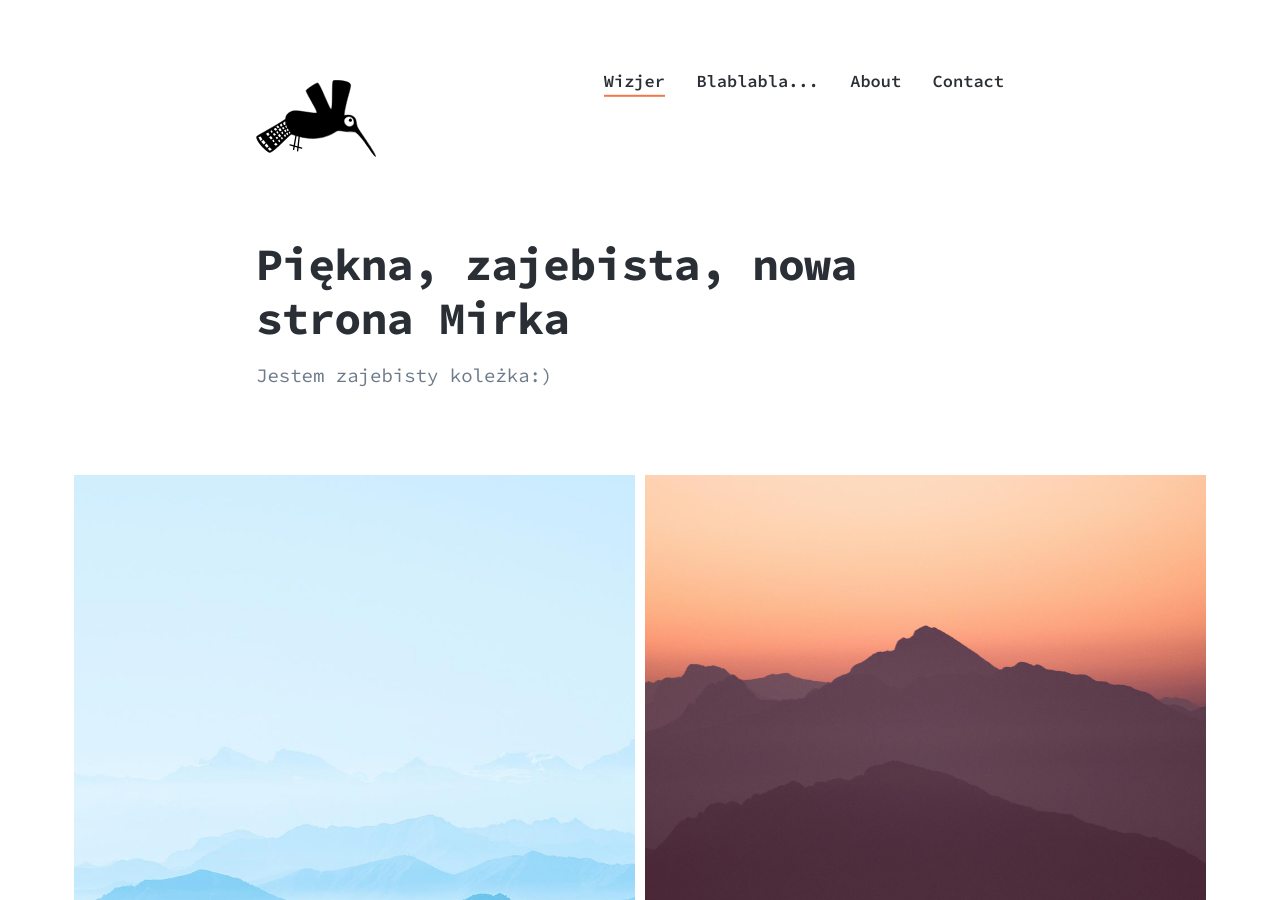
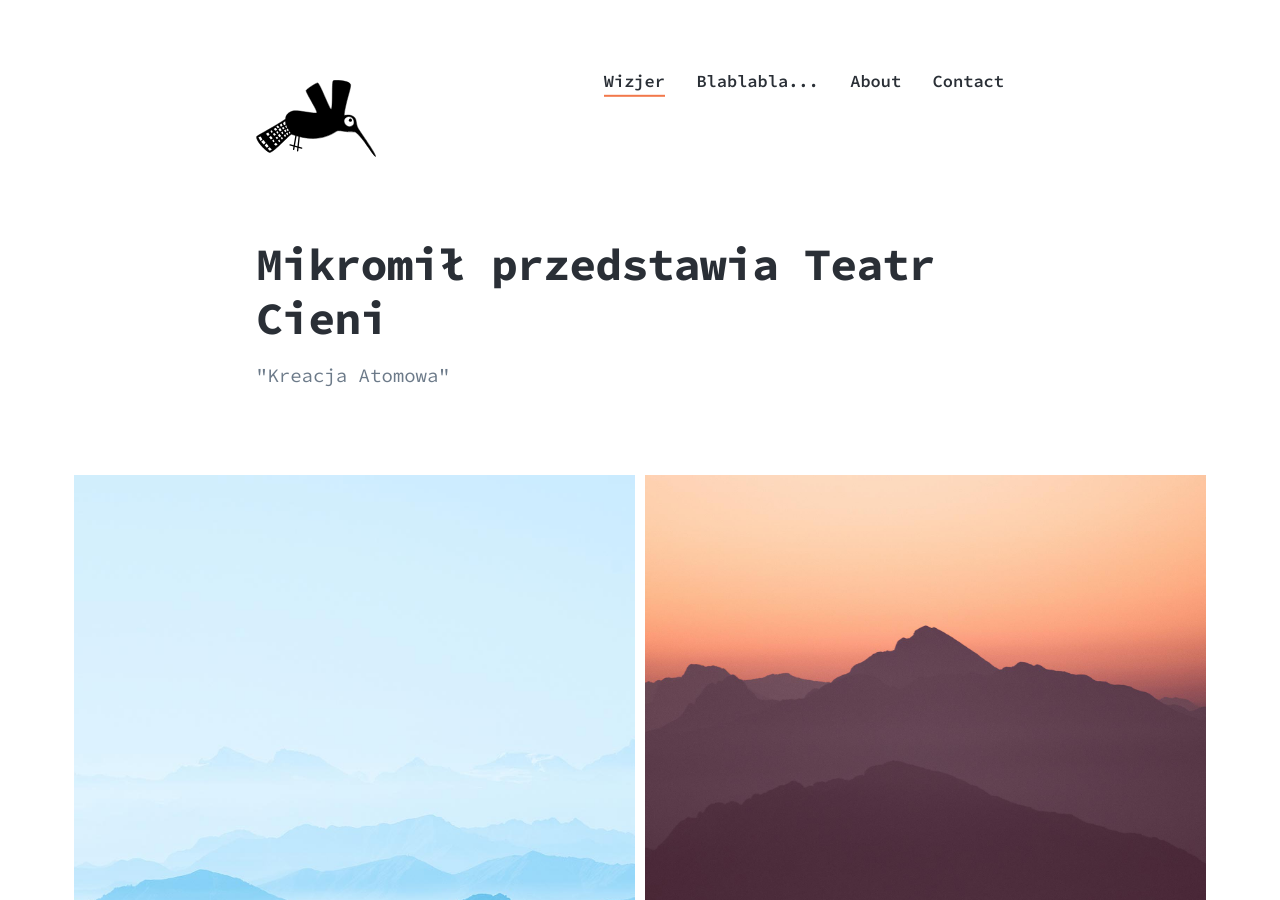
Before and after one commit to Mikromil/emka, a Jekyll site: the page built from index.html, in a window 1280 px wide and 900 px high. Built offline with Jekyll 4.4.1, drawn with Linux system fonts in a browser that asks for light colours; nearby versions of some CDN libraries.

Commit message:
Update index.html

```diff
--- a/index.html
+++ b/index.html
@@ -1,7 +1,7 @@
 ---
 layout: default
-title: Mikromił|metaloplastyka
-description: Teatr Cieni - Mikromił Przedztawia.
+title: Metaloplastyka
+description: Teatr Cieni - Mikromił Przedstawia.
 featured_image: /images/social.jpg
 ---
 
@@ -9,8 +9,8 @@ featured_image: /images/social.jpg
 
 	<div class="wrap">
 
-		<h1>Piękna, zajebista, nowa strona Mirka</h1>
-		<p>Jestem zajebisty koleżka:)</p>
+		<h1>Mikromił przedstawia Teatr Cieni</h1>
+		<p>"Kreacja Atomowa"</p>
 
 	</div>
 
```
